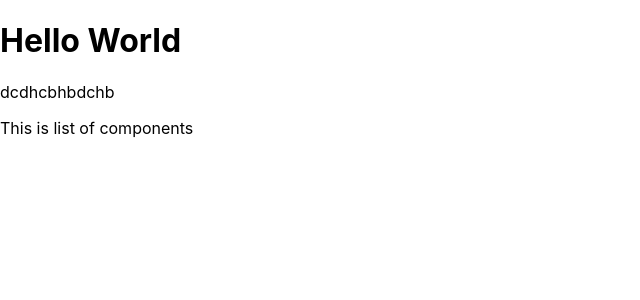
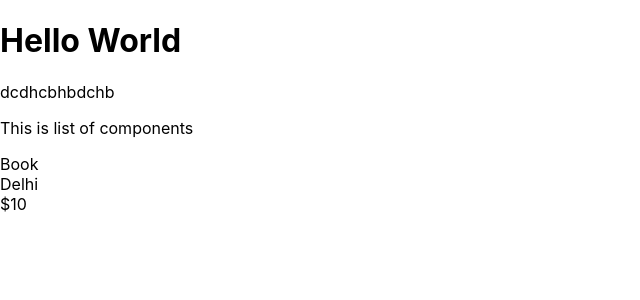
Before and after one commit to KunalSingh2001/First-create-react-app, a React (Create React App) app: page / in a window 1280 px wide. Shown: the top 300 px of the page, without its empty margins (0-640 px from the left). Built offline with nearby package versions, Linux system fonts and the light colour scheme.

Commit message:
Pushing complex jsx

```diff
--- a/src/components/ExpensesItem.jsx
+++ b/src/components/ExpensesItem.jsx
@@ -1,4 +1,11 @@
 function ExpansesList() {
-    return <p>This is list of components</p>
+    return (
+        <div>
+            <p>This is list of components</p>
+            <div>Book</div>
+            <div>Delhi</div>
+            <div>$10</div>
+        </div>
+    );
 }
 export default ExpansesList;
```
